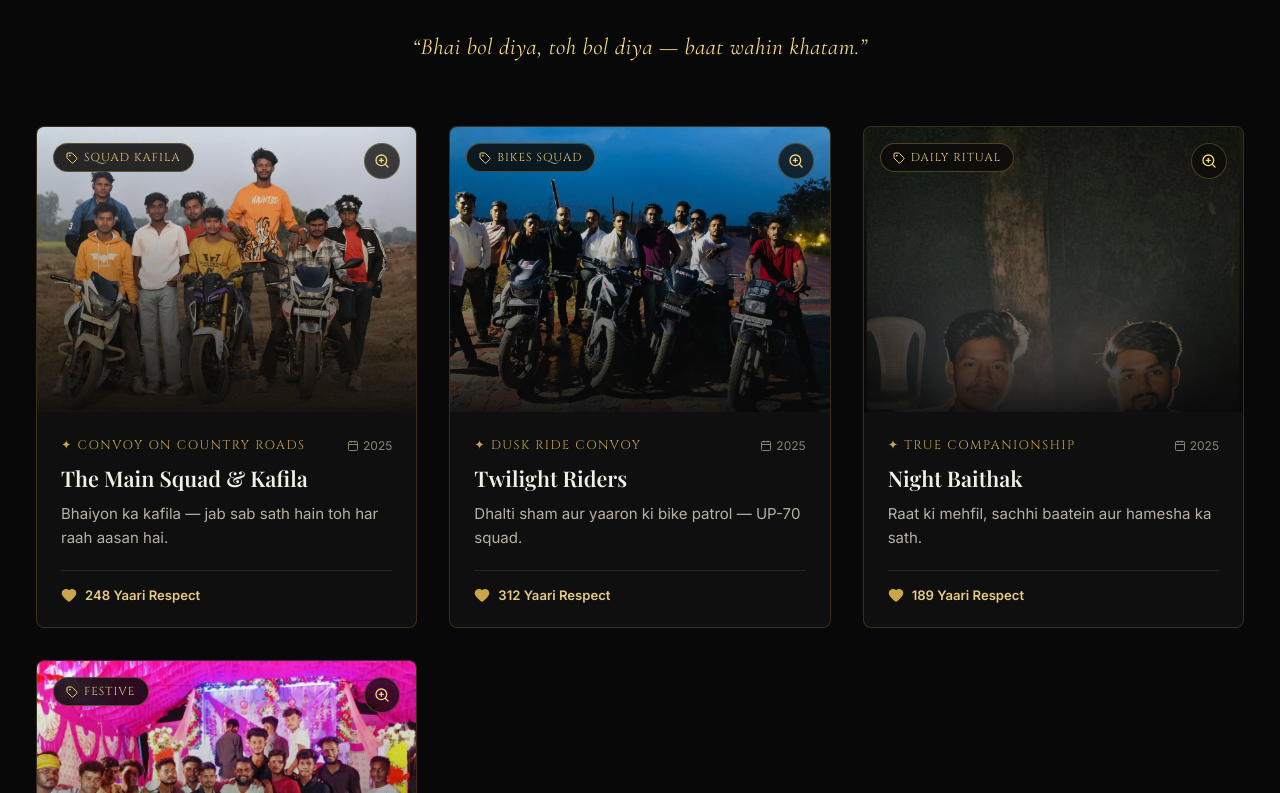
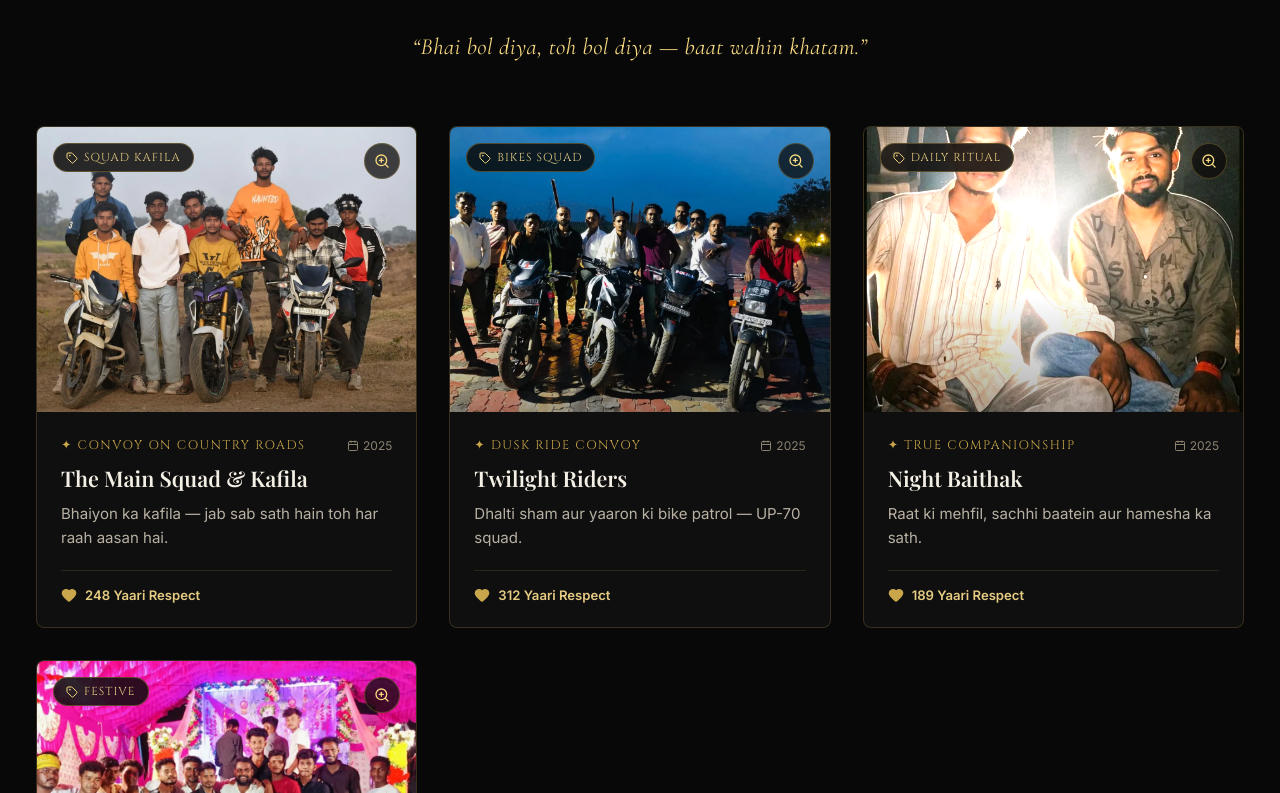
Before and after one commit to deepakkumar7388/Monu-Brand, a React (Vite) app: page / in a window 1280 px wide. Shown: the part 3007-3800 px from the top of the page. Built offline with nearby package versions, Linux system fonts and the light colour scheme; a web font is replaced by a local one.

Commit message:
fix(ui): center portrait subjects and lighten vignette on Night Baithak card

```diff
--- a/src/components/Brotherhood.jsx
+++ b/src/components/Brotherhood.jsx
@@ -92,7 +92,8 @@ export default function Brotherhood({ profile, onOpenLightbox }) {
                       width: '100%',
                       height: '100%',
                       objectFit: 'cover',
-                      objectPosition: item.objectPosition || 'center top',
+                      objectPosition: item.objectPosition || 'center center',
+                      filter: item.filter || 'none',
                       display: 'block',
                       transition: 'transform 0.65s cubic-bezier(0.16, 1, 0.3, 1)'
                     }}
@@ -100,12 +101,12 @@ export default function Brotherhood({ profile, onOpenLightbox }) {
                     onMouseLeave={(e) => (e.currentTarget.style.transform = 'scale(1)')}
                   />
 
-                  {/* Dark Gradient Vignette */}
+                  {/* Soft Cinematic Vignette */}
                   <div
                     style={{
                       position: 'absolute',
                       inset: 0,
-                      background: 'linear-gradient(to top, rgba(8,8,8,0.92) 0%, rgba(8,8,8,0.2) 60%, transparent 100%)',
+                      background: 'linear-gradient(to top, rgba(8,8,8,0.35) 0%, transparent 40%)',
                       pointerEvents: 'none'
                     }}
                   />
--- a/src/components/LifestyleGallery.jsx
+++ b/src/components/LifestyleGallery.jsx
@@ -129,7 +129,8 @@ export default function LifestyleGallery({ profile, onOpenLightbox }) {
                     width: '100%',
                     height: '100%',
                     objectFit: 'cover',
-                    objectPosition: item.objectPosition || 'center top',
+                    objectPosition: item.objectPosition || 'center center',
+                    filter: item.filter || 'none',
                     display: 'block',
                     transition: 'transform 0.7s ease'
                   }}
--- a/src/data/profileData.js
+++ b/src/data/profileData.js
@@ -118,6 +118,8 @@ export const profileData = {
         title: "Night Baithak",
         occasion: "True Companionship",
         image: img("img-11.webp"),
+        objectPosition: "center 52%",
+        filter: "brightness(1.15) contrast(1.08)",
         caption: "Raat ki mehfil, sachhi baatein aur hamesha ka sath.",
         tag: "Daily Ritual",
         year: "2025"
@@ -271,6 +273,8 @@ export const profileData = {
         title: "Midnight Backlight",
         category: "Brotherhood",
         image: img("img-11.webp"),
+        objectPosition: "center 52%",
+        filter: "brightness(1.15) contrast(1.08)",
         caption: "Loyal brothers under the glow."
       },
       {
```
